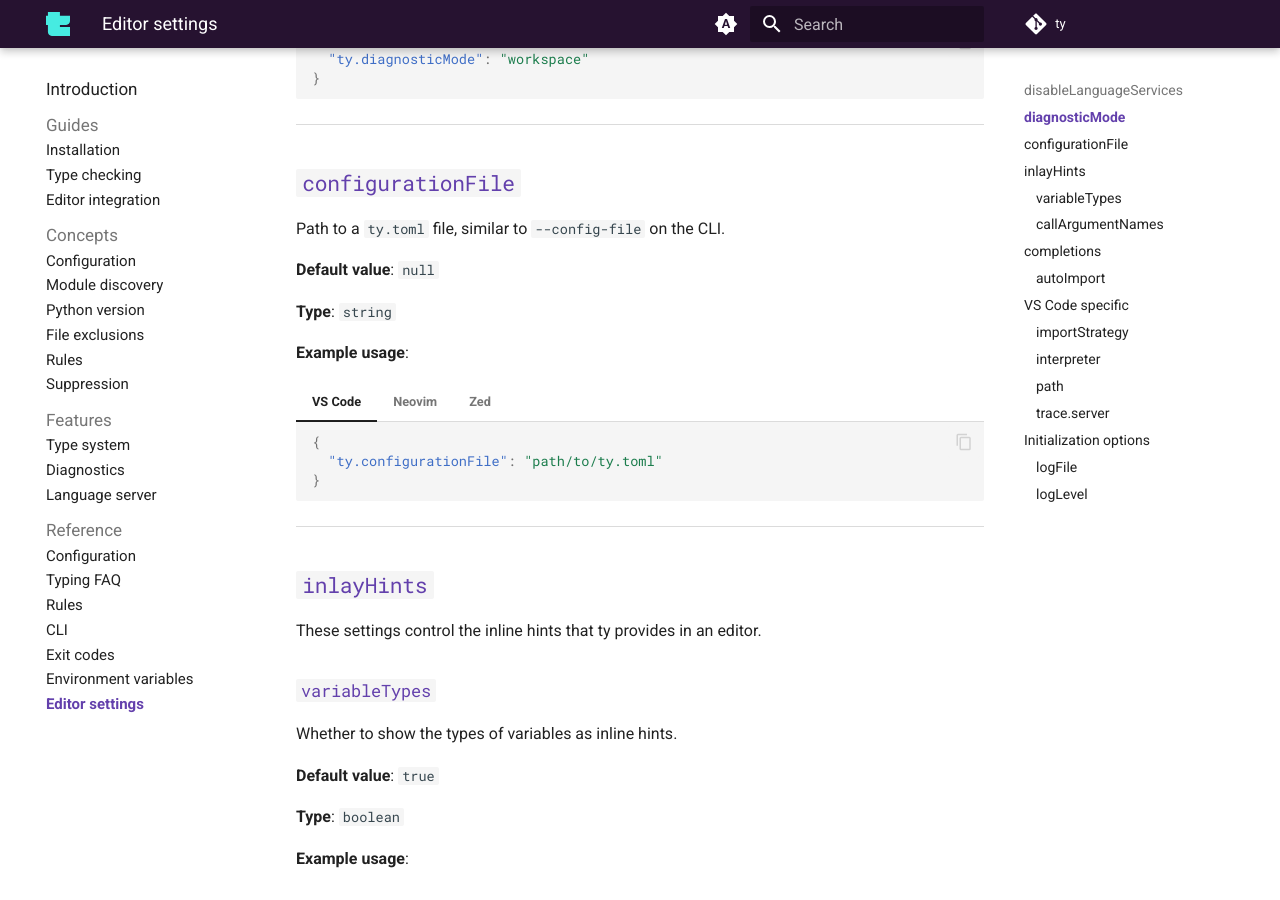
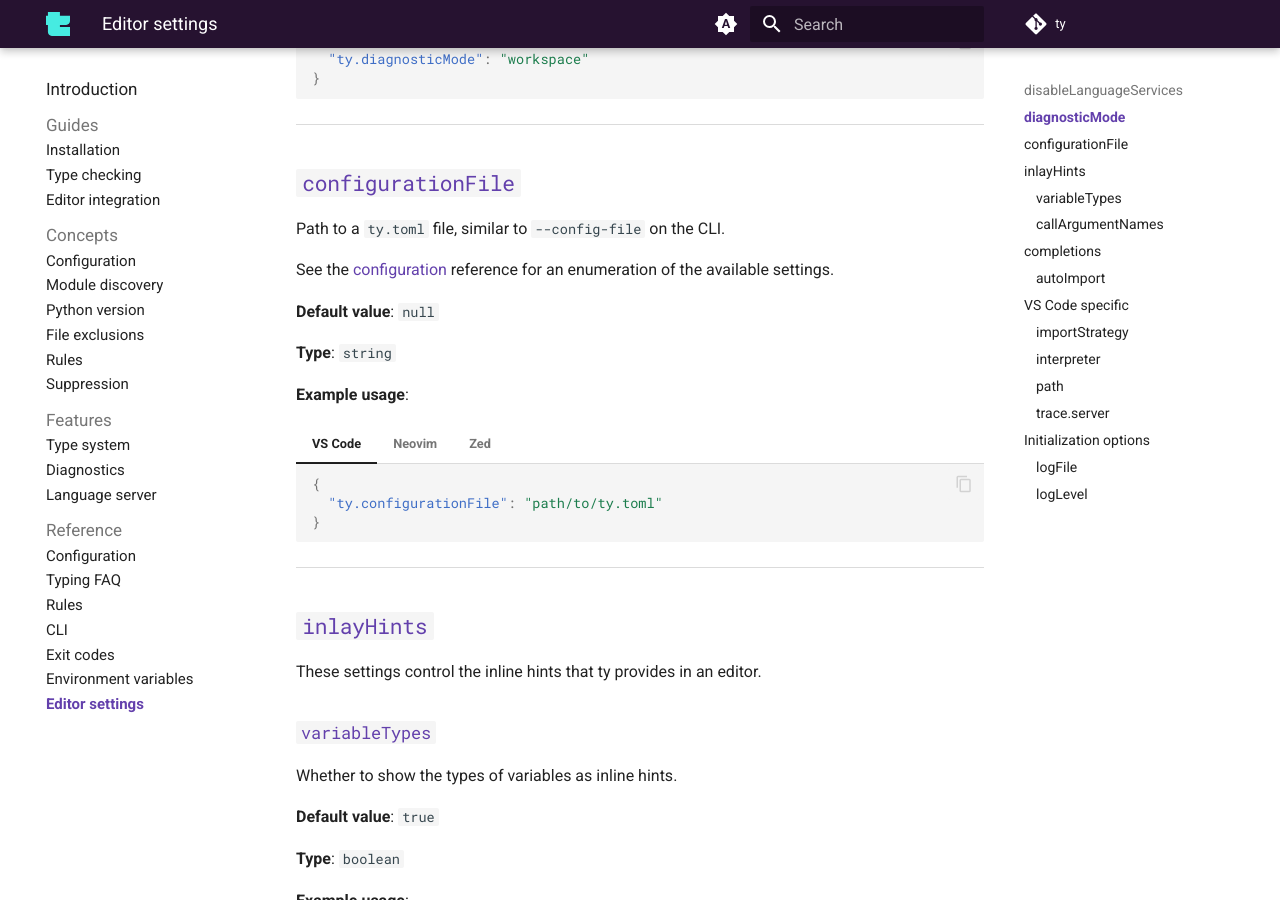
Before and after one commit to astral-sh/ty, an MkDocs documentation site: the page built from docs/reference/editor-settings.md, in a window 1280 px wide and 900 px high, scrolled down 1118 px. Built offline with MkDocs 1.6.1 and Material for MkDocs 9.7.7, drawn with Linux system fonts in a browser that asks for light colours; comment, search, counter and statistics services are not loaded.

Commit message:
Add line referencing configuration page

```diff
--- a/docs/reference/editor-settings.md
+++ b/docs/reference/editor-settings.md
@@ -123,6 +123,8 @@ ______________________________________________________________________
 ## `configurationFile`
 
 Path to a `ty.toml` file, similar to `--config-file` on the CLI.
+
+See the [configuration](./configuration.md) reference for an enumeration of the available settings.
 
 **Default value**: `null`
 
```
